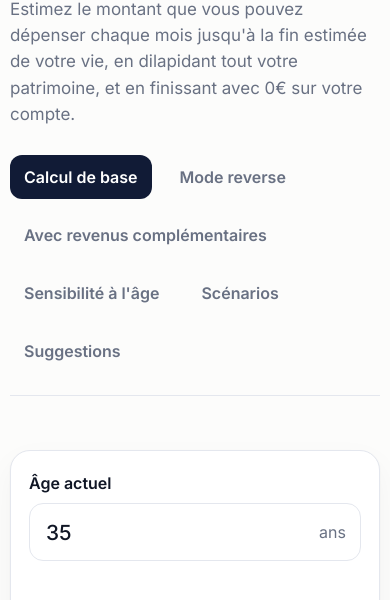
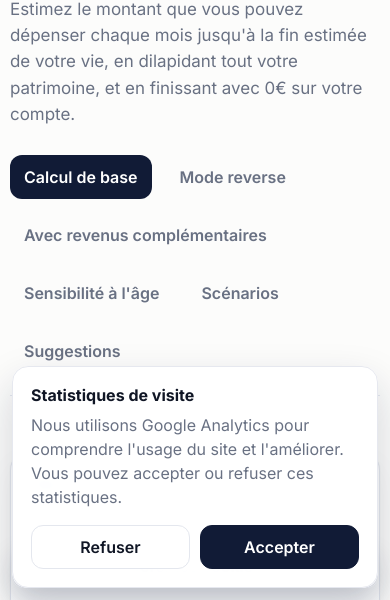
Before and after one commit to fisacesco-code/combien-puis-je-depenser, a plain HTML site: page index.html in a window 390 px wide. Shown: the part 244-844 px from the top of the page. Drawn offline with Linux system fonts and the light colour scheme.

Commit message:
Améliore le rendu de la bannière de consentement

```diff
--- a/styles.css
+++ b/styles.css
@@ -1018,6 +1018,91 @@ input:focus-visible {
   gap: 16px;
 }
 
+.consent-banner {
+  position: fixed;
+  right: 20px;
+  bottom: 20px;
+  z-index: 40;
+  display: grid;
+  gap: 16px;
+  width: calc(100vw - 40px);
+  max-width: 420px;
+  padding: 18px;
+  border: 1px solid #e6e8ef;
+  border-radius: 16px;
+  background: rgba(255, 255, 255, 0.98);
+  box-shadow: 0 18px 42px rgba(17, 27, 54, 0.18);
+  backdrop-filter: blur(10px);
+}
+
+.consent-copy {
+  display: grid;
+  gap: 8px;
+}
+
+.consent-title {
+  margin: 0;
+  color: var(--text);
+  font-size: 1rem;
+  font-weight: 700;
+}
+
+.consent-text {
+  margin: 0;
+  color: var(--muted);
+  line-height: 1.5;
+}
+
+.consent-actions {
+  display: grid;
+  grid-template-columns: repeat(2, minmax(0, 1fr));
+  gap: 10px;
+}
+
+.consent-button,
+.consent-manage {
+  display: inline-flex;
+  align-items: center;
+  justify-content: center;
+  min-height: 44px;
+  padding: 0 14px;
+  border-radius: 12px;
+  font: inherit;
+  font-weight: 600;
+  cursor: pointer;
+  transition: transform 160ms ease, box-shadow 160ms ease, opacity 160ms ease;
+}
+
+.consent-button:hover,
+.consent-manage:hover {
+  transform: translateY(-1px);
+}
+
+.consent-button-secondary {
+  border: 1px solid var(--line);
+  background: #fff;
+  color: var(--text);
+}
+
+.consent-button-primary {
+  border: 1px solid var(--accent);
+  background: var(--accent);
+  color: #fff;
+}
+
+.consent-manage {
+  position: fixed;
+  right: 20px;
+  bottom: 20px;
+  z-index: 35;
+  width: auto;
+  max-width: 420px;
+  border: 1px solid #e6e8ef;
+  background: rgba(255, 255, 255, 0.96);
+  color: var(--text);
+  box-shadow: 0 12px 28px rgba(17, 27, 54, 0.14);
+}
+
 .page-fade {
   animation: page-fade 220ms ease;
 }
@@ -1076,6 +1161,33 @@ input:focus-visible {
     align-items: start;
   }
 
+  .consent-banner {
+    left: 50%;
+    right: auto;
+    bottom: 12px;
+    width: calc(100vw - 24px);
+    max-width: 520px;
+    transform: translateX(-50%);
+  }
+
+  .consent-button,
+  .consent-manage {
+    width: 100%;
+  }
+
+  .consent-manage {
+    left: 50%;
+    right: auto;
+    bottom: 12px;
+    width: calc(100vw - 24px);
+    max-width: 520px;
+    transform: translateX(-50%);
+  }
+
+  .consent-manage:hover {
+    transform: translateX(-50%) translateY(-1px);
+  }
+
   .compact-field-grid {
     grid-template-columns: 1fr;
   }
```
